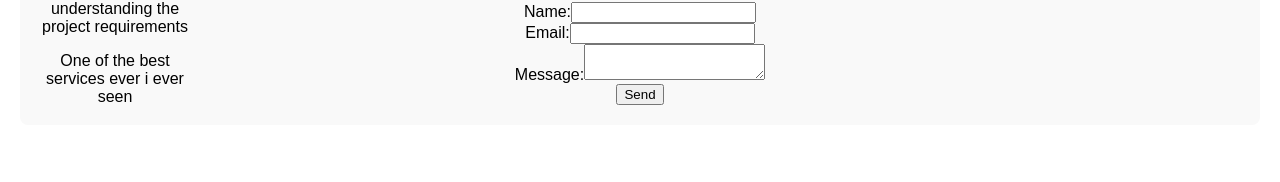
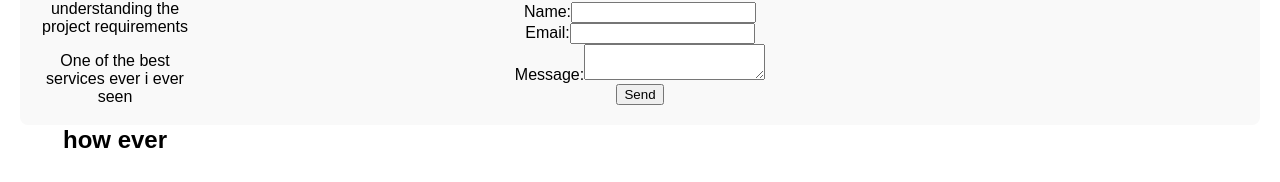
Before and after one commit to lakshmivenkateswara2356/mynewbusinesswebsite, a React (Create React App) app: page / in a window 1280 px wide. Shown: the part 1199-1381 px from the top of the page. Built offline with nearby package versions, Linux system fonts and the light colour scheme.

Commit message:
clintupdate

```diff
--- a/src/components/About/index.js
+++ b/src/components/About/index.js
@@ -10,6 +10,7 @@ function About() {
       <h1> What Our clients talk abut us</h1>
       <p>Really appriciate work of Developer services was good interaction and understanding the project requirements</p>
       <p>One of the best services ever i ever seen </p>
+      <h1>how ever</h1>
       </div>
     </section>
   );
```
